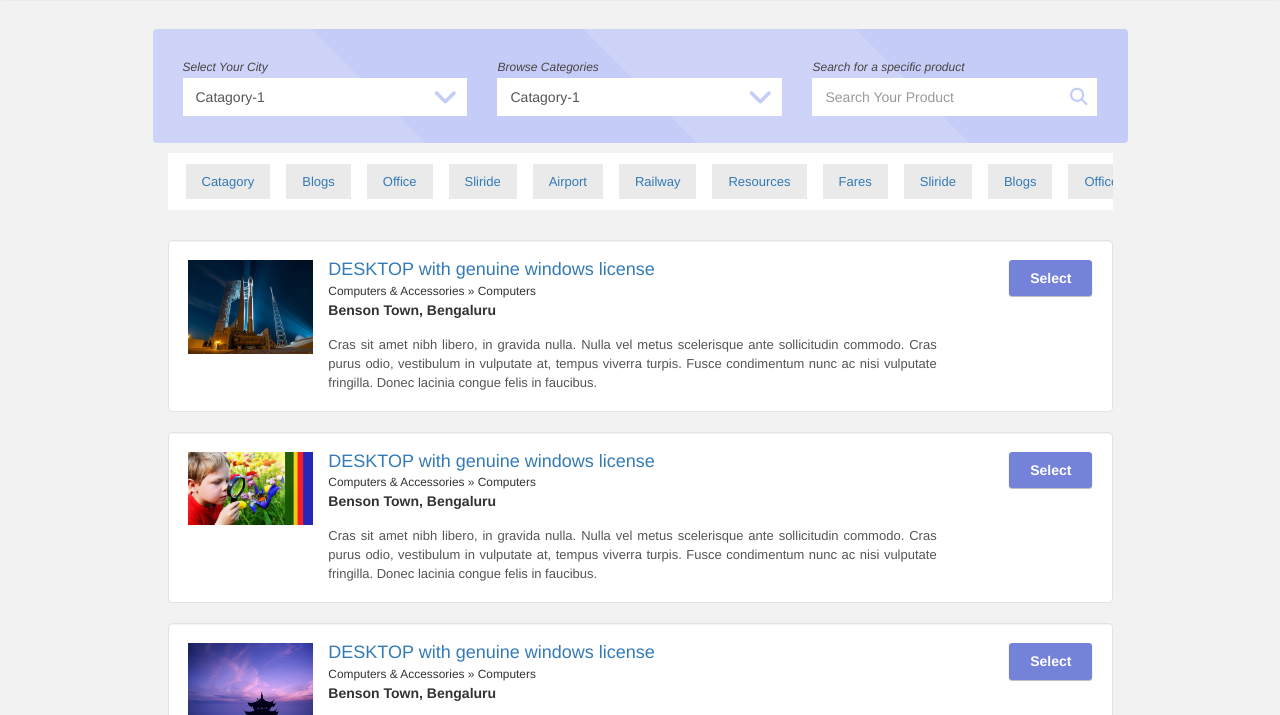
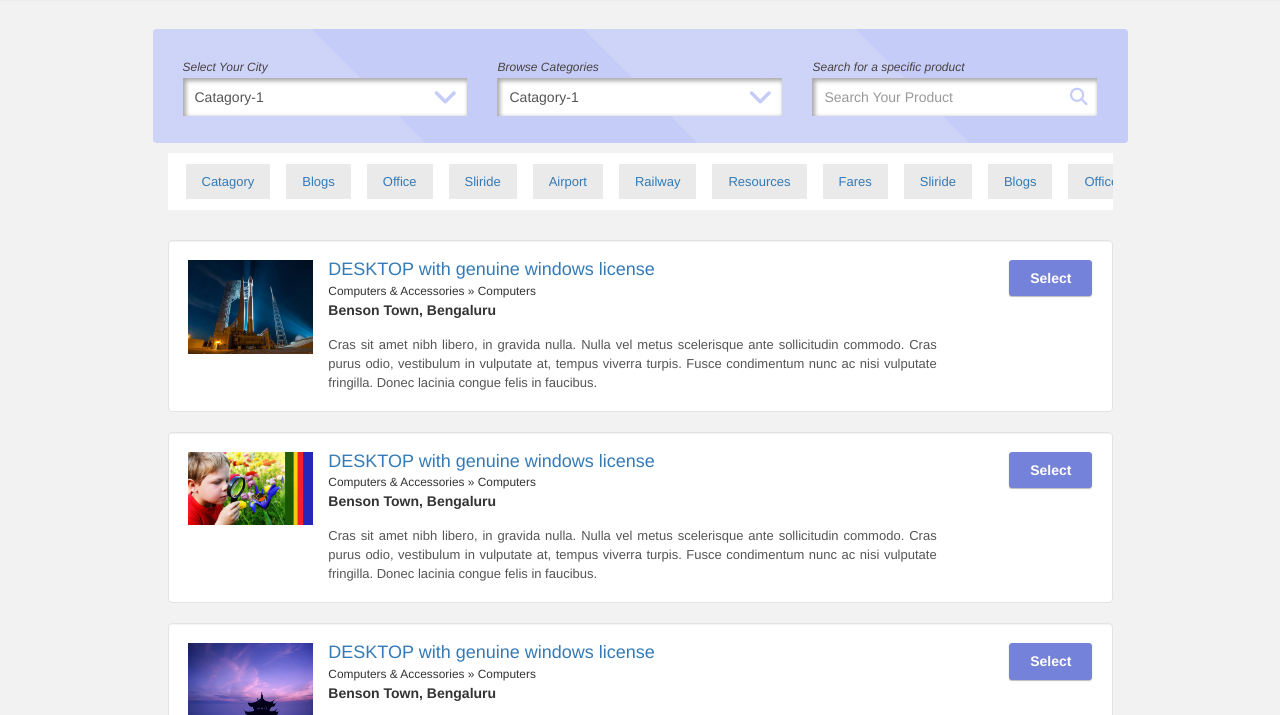
Before and after one commit to rajbm123/slimrideblog, a plain HTML site: page index.html in a window 1280 px wide. Shown: the part 71-786 px from the top of the page. Drawn offline with nearby package versions, Linux system fonts and the light colour scheme.

Commit message:
added shadow for input fields

```diff
--- a/css/style.css
+++ b/css/style.css
@@ -71,9 +71,10 @@ a.sign-up-ride:hover {
 }
 .form-group .form-control {
 	border-radius: 0px;
-	border: 1px solid #fff;
+	border: 0px solid #fff;
 	box-shadow: none;
 	height: 38px;
+	box-shadow: 2px 2px 4px 1px #a9a9a9 inset;
 }
 .form-select-form select.form-control {
 	appearance:none;
```
